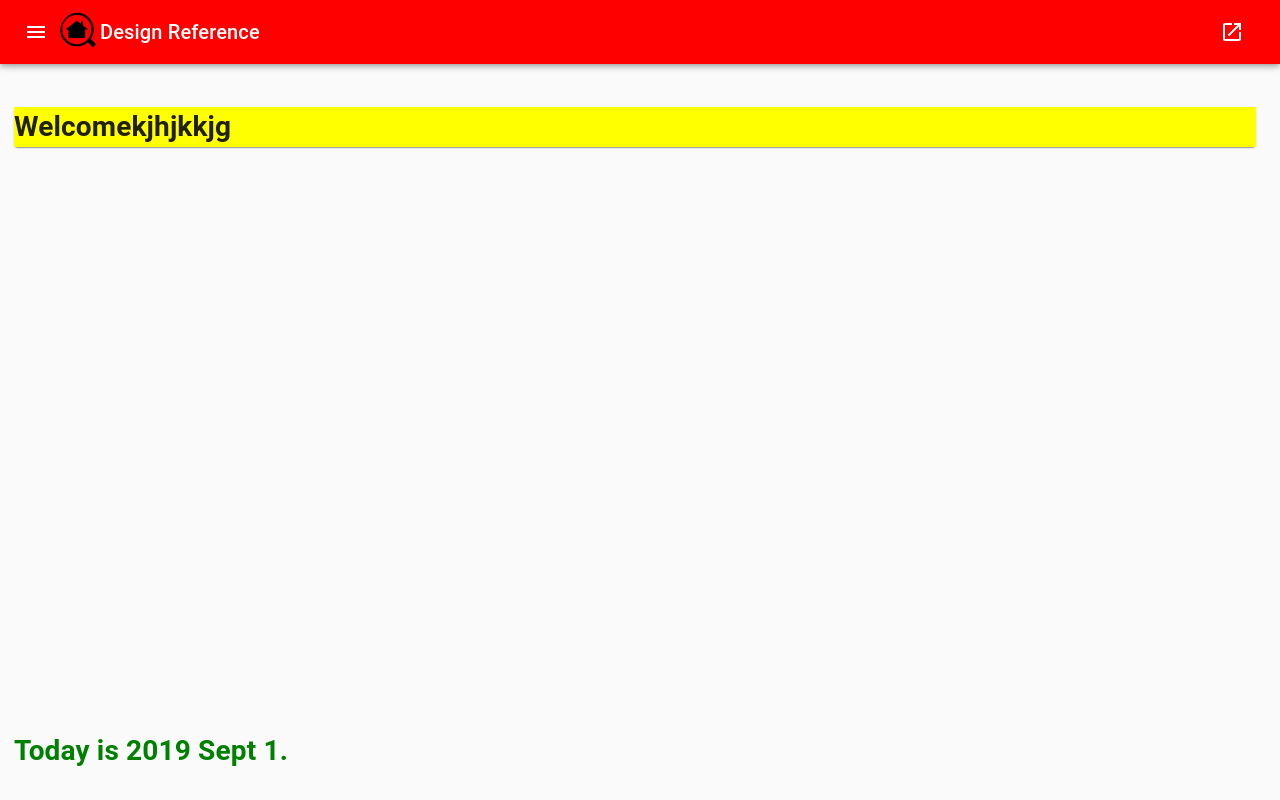
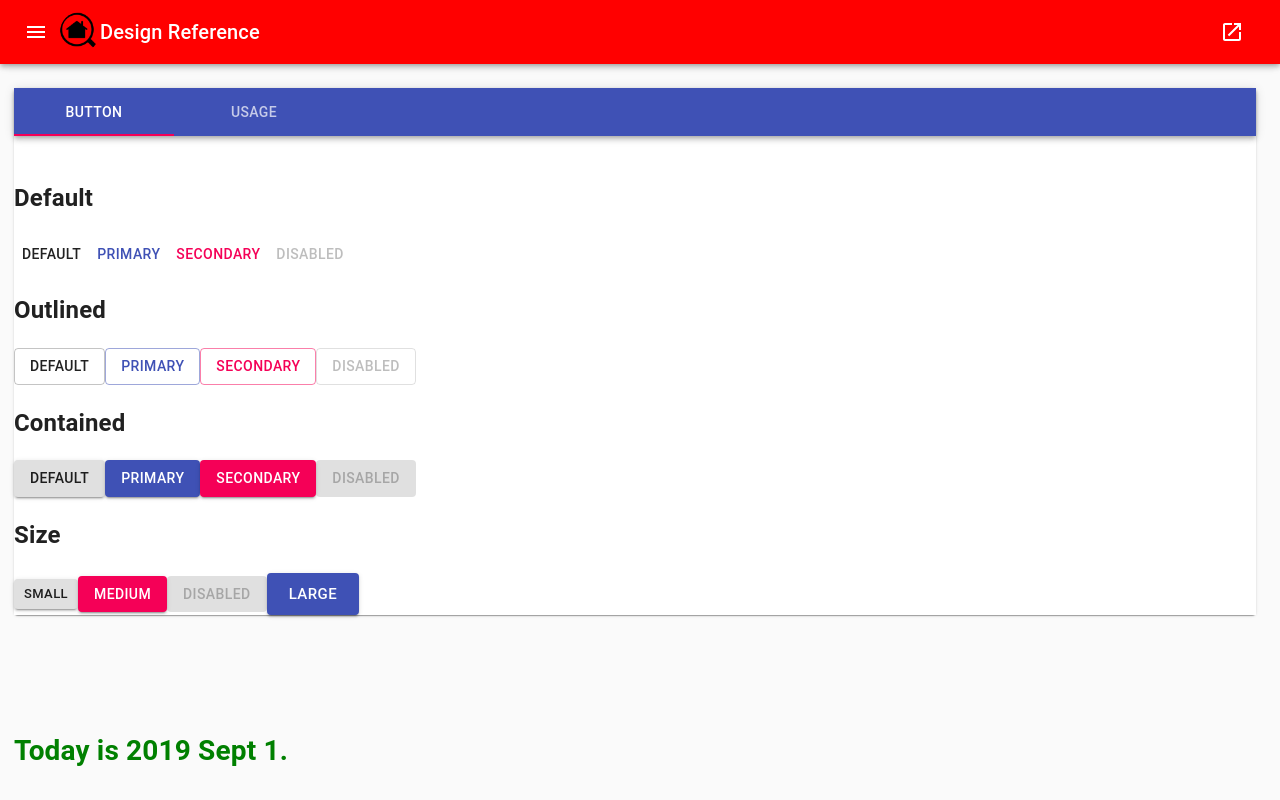
Before and after one commit to dadafei0000/react, a React (Create React App) app: page /Button in a window 1280 px wide. Built offline with nearby package versions, Linux system fonts and the light colour scheme.

Commit message:
syntaxhighlighter idonotknow

```diff
--- a/package.json
+++ b/package.json
@@ -7,6 +7,7 @@
   "dependencies": {
     "@material-ui/core": "4.3.3",
     "@material-ui/icons": "4.2.1",
+    "@types/react-syntax-highlighter": "10.2.1",
     "clsx": "1.0.4",
     "pics": "1.0.3",
     "prop-types": "15.7.2",
--- a/src/components/Button.js
+++ b/src/components/Button.js
@@ -1,15 +1,101 @@
-import React from "react";
-import Paper from "@material-ui/core/Paper";
+import React,{ PureComponent } from 'react';
+import Button from '@material-ui/core/Button';
 
-class Button extends React.Component {
-  render() {
-    return (
+import ReactMarkdown from 'react-markdown';
+import PropTypes from "prop-types";
+import { Prism as SyntaxHighlighter } from "react-syntax-highlighter";
+import { dark } from 'react-syntax-highlighter/dist/esm/styles/prism';
+
+import Tab from "./tab";
+
+
+const childre1=()=>
+(
+  <div>
+  <br/>
+  <h2><b>Default</b></h2>
+  <div className="buttons">
+      <Button>Default</Button>
+      <Button color="primary">
+          Primary
+      </Button>
+      <Button color="secondary">
+          Secondary
+      </Button>
+      <Button disabled>
+          Disabled
+      </Button>
+  </div>
+  <h2><b>Outlined</b></h2>
+  <div className="buttons">
+      <Button variant="outlined">Default</Button>
+      <Button variant="outlined" color="primary">
+          Primary
+      </Button>
+      <Button variant="outlined" color="secondary">
+          Secondary
+      </Button>
+      <Button variant="outlined" disabled>
+          Disabled
+      </Button>
+  </div>
+  <h2><b>Contained</b></h2>
+  <div className="buttons">
+      <Button variant="contained">Default</Button>
+      <Button variant="contained" color="primary">
+          Primary
+      </Button>
+      <Button variant="contained" color="secondary">
+          Secondary
+      </Button>
+      <Button variant="contained" disabled>
+          Disabled
+      </Button>
+  </div>
+  <h2><b>Size</b></h2>
+  <div className="buttons">
+      <Button size="small" variant="contained">
+          Small
+      </Button>
+      <Button size="medium" variant="contained" color="secondary">
+          Medium
+      </Button>
+      <Button size="medium" variant="contained" disabled>
+          Disabled
+      </Button>
+      <Button size="large" variant="contained" color="primary">
+          Large
+      </Button>
+  </div>
+</div>)
+
+
+
+let string0 = `
+import Button from '@material-ui/core/Button';
+  <Button color="primary" variant="outlined ">
+    Button1
+  </Button>
+  <Button color="secondary" variant="contained">
+    Button2
+  </Button>`;
+
+  // const code = props=>(
+  //    <SyntaxHighlighter language={ null|| 'javascript'} style={dark} >
+  //   {value}
+  //  </SyntaxHighlighter>)
+
+
+  class Buttonn extends React.Component {
+        render(){
+            return(
       <div>
-        <h1>Welcomekjhjkkjg</h1>
+      <Tab children1 = {childre1}  children2 = {<ReactMarkdown source={string0} />} label0="Button"/>
+      </div>);
+    }
+}
 
-        </div>
 
-    );
-  }
-}
-export default Button;
+
+
+export default Buttonn;
--- a/src/header.js
+++ b/src/header.js
@@ -20,7 +20,7 @@ import { useSelector, useDispatch } from "react-redux";
 import MyHome from "./components/home";
 import MyColor from "./components/colors";
 import Avata from "./components/Avatar";
-import Button from "./components/Button";
+import Buttonn from "./components/Button";
 import Chips from "./components/Chips";
 import Route from "react-router-dom/Route";
 import Paper from "@material-ui/core/Paper";
@@ -169,7 +169,7 @@ export default function PersistentDrawerLeft() {
             <Route exact path="/home" component={MyHome} />
             <Route exact path="/colors" component={MyColor} />
             <Route exact path="/Avatar" component={Avata} />
-            <Route exact path="/Button" component={Button} />
+            <Route exact path="/Button" component={Buttonn} />
             <Route exact path="/Chips" component={Chips} />
             <Route exact path="/Iconography" component={MyIconography} />
             <Route exact path="/Area" component={MyArea} />
```
